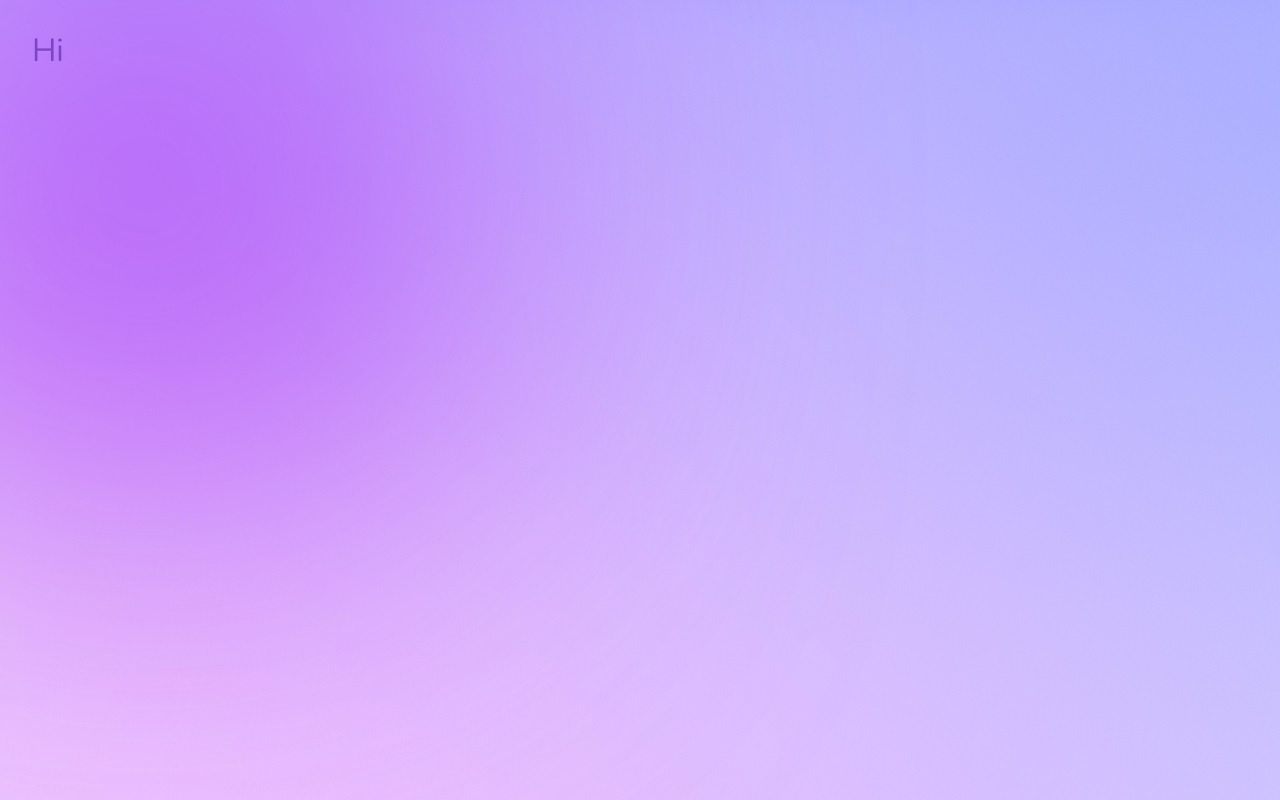
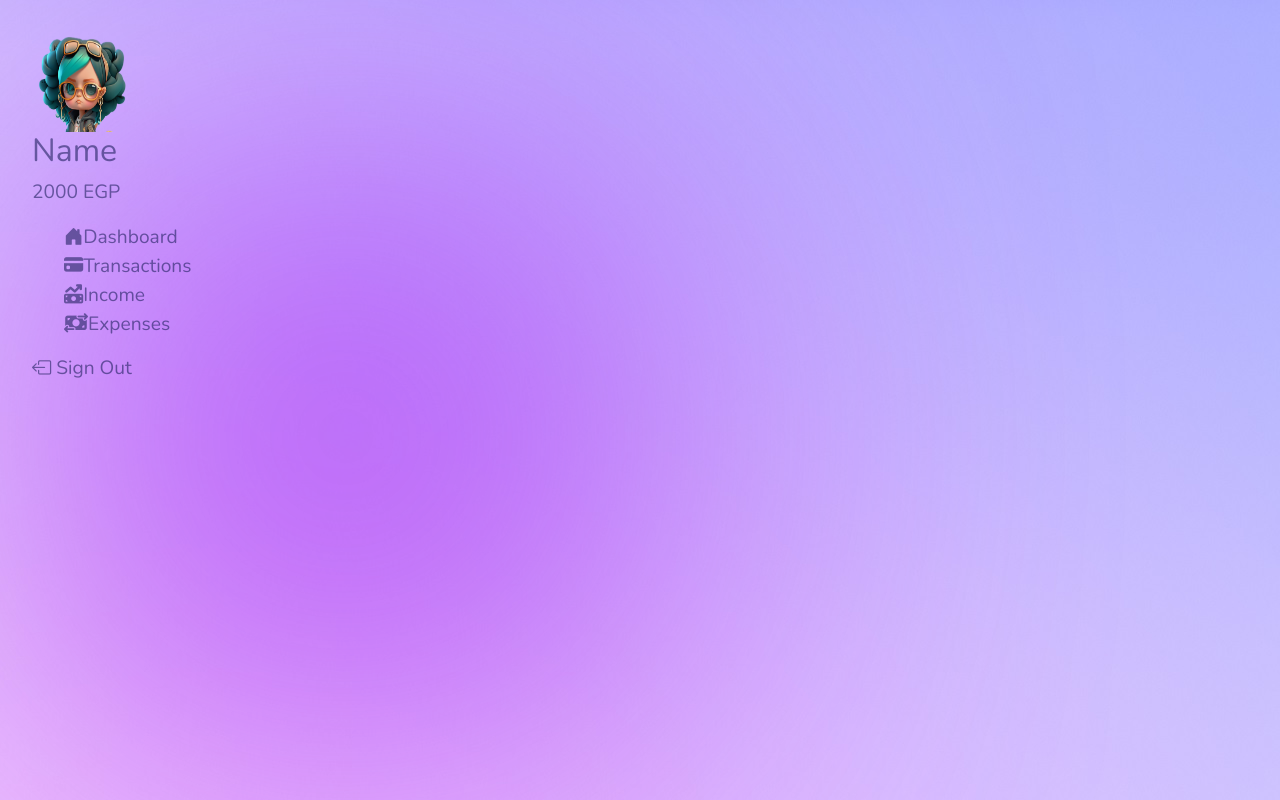
Before and after one commit to manaressam9/MyExpense_App, a React app in the folder Frontend/: page / in a window 1280 px wide. Built offline with nearby package versions, Linux system fonts and the light colour scheme.

Commit message:
dashboard styling

```diff
--- a/Frontend/public/index.html
+++ b/Frontend/public/index.html
@@ -12,6 +12,7 @@
     <link rel="preconnect" href="https://fonts.gstatic.com" crossorigin>
     <link href="https://fonts.googleapis.com/css2?family=Lobster&family=Nunito:wght@400;600;700&display=swap"
         rel="stylesheet">
+     <link rel="stylesheet" href="https://cdnjs.cloudflare.com/ajax/libs/font-awesome/6.4.0/css/all.min.css" integrity="sha512-iecdLmaskl7CVkqkXNQ/ZH/XLlvWZOJyj7Yy7tcenmpD1ypASozpmT/E0iPtmFIB46ZmdtAc9eNBvH0H/ZpiBw==" crossorigin="anonymous" referrerpolicy="no-referrer" />
 </head>
 
 <body>
--- a/Frontend/src/App.js
+++ b/Frontend/src/App.js
@@ -3,13 +3,14 @@ import styled from "styled-components";
 import bg from "./img/bg.jpg"
 import { MainLayout } from "./styles/Layout";
 import Orb from "./styles/Orb";
+import Navbar from "./components/Navbar";
 
 const App = () =>{
     return (
         <AppStyled className="App" bg={bg}>
             <Orb />
             <MainLayout>
-           <h2>Hi</h2>
+           <Navbar />
             </MainLayout>
         </AppStyled>
     )
--- /dev/null
+++ b/Frontend/src/components/Navbar.js
@@ -0,0 +1,54 @@
+import React from 'react';
+import styled from 'styled-components';
+import avatar  from '../img/avatar.png'
+export default function Navbar() {
+    const navItems = [
+        {
+            id: 1,
+            title: 'Dashboard',
+            icon: <i className="bi bi-house-door-fill"></i>,
+            link:'/dashboard'
+        },
+        {
+            id: 2,
+            title: 'Transactions',
+            icon: <i className="bi bi-credit-card-fill"></i>,
+            link:'/transactions'
+        },{
+            id: 3,
+            title: 'Income',
+            icon: <i className="fa-solid fa-money-bill-trend-up" ></i>,
+            link: '/income'
+        },{
+            id: 4,
+            title: 'Expenses',
+            icon: <i className="fa-solid fa-money-bill-transfer"></i>,
+            link:'/expenses'
+        }
+    ]
+    const NavbarStyle = styled.nav`
+    z-index: 2;
+    `;
+  return (
+    <NavbarStyle>
+        <div className='user-container'>
+            <img src={avatar} alt="user photo" width="100px" height="100px"/>
+            <div className='user-data'>
+                <h2>Name</h2>
+                <p>2000 EGP</p>
+            </div>
+        </div>
+        <ul className='nav-items'>
+               {navItems.map(i =>{
+                return <li key={i.id}>
+                    {i.icon}
+                    <span>{i.title}</span>
+                </li>
+               })}
+        </ul>
+        <div className='sign-out-btn'>
+        <i className="bi bi-box-arrow-left"></i> Sign Out
+        </div>
+    </NavbarStyle>
+  )
+}
--- a/Frontend/src/styles/GlobalStyle.js
+++ b/Frontend/src/styles/GlobalStyle.js
@@ -7,7 +7,9 @@ export const GlobalStyle = createGlobalStyle`
     box-sizing: border-box;
     list-style: none;
 }
-
+html{
+    overflow-y:auto
+}
 :root{
     --primary-color: #222260;
     --primary-color2: 'color: rgba(34, 34, 96, .6)';
@@ -22,7 +24,7 @@ body{
     font-family: 'Lobster', cursive;
     font-family: 'Nunito', sans-serif;
     font-size: clamp(1rem, 1.5vw, 1.2rem); /*clamp: specifies min, preferred and max font sizes that grows and shrink window size */
-    overflow: hidden;
+    overflow-x: hidden;
     color: rgba(34, 34, 96, .6);
 }
 `;
--- a/Frontend/src/styles/Layout.js
+++ b/Frontend/src/styles/Layout.js
@@ -5,6 +5,7 @@ export const MainLayout = styled.div`
 height: 100%;
 display: flex;
 gap: 2rem;
+z-index:1;
 `;
 
 export const InnerLayout = styled.div`
```
Also changed, not shown: Frontend/src/img/avatar.png (added), 1 other file (tests, documents, lock files or other folders).
